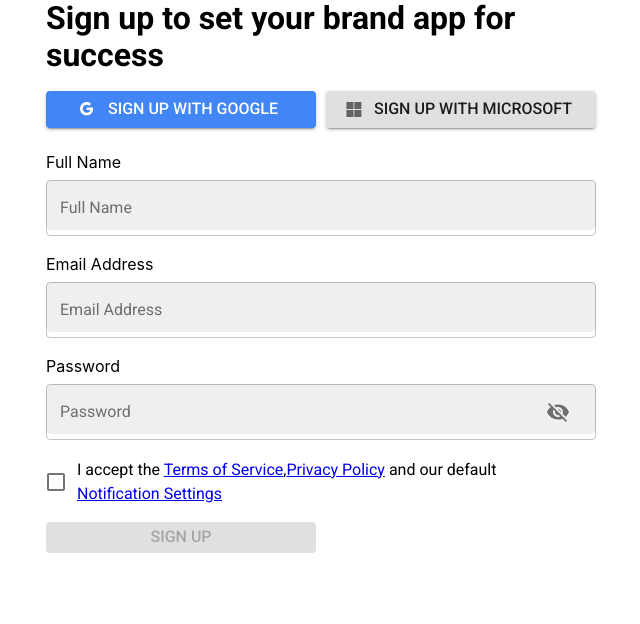
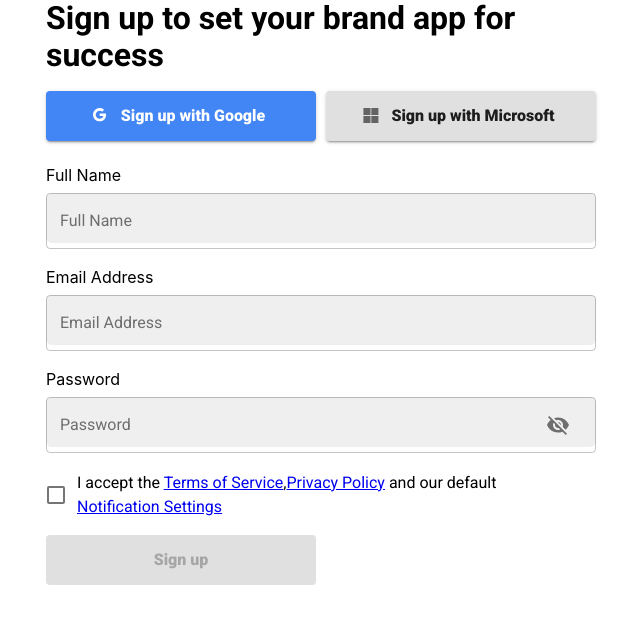
Before and after one commit to Ruslana-Logosha/Task-1, a React (Create React App) app: page /sign-up in a window 1280 px wide. Shown: the top 624 px of the page, without its empty margins (319-959 px from the left). Built offline with nearby package versions, Linux system fonts and the light colour scheme.

Commit message:
fixes buttons styles

```diff
--- a/src/components/SignUp/FormSignUpButton.js
+++ b/src/components/SignUp/FormSignUpButton.js
@@ -6,12 +6,14 @@ const useStyles = makeStyles(theme => ({
   containedSizeLarge: {
     marginTop: theme.spacing(2),
     width: '270px',
-    heigth: '50px',
+    height: '50px',
   },
   label: {
+    fontFamily: 'Roboto',
     fontSize: '16px',
-    fontWeith: '900',
+    fontWeight: '900',
     lineHeight: '1.17',
+    textTransform: 'none',
   },
 }));
 
--- a/src/components/SignUp/SignUpButtons.js
+++ b/src/components/SignUp/SignUpButtons.js
@@ -9,15 +9,17 @@ const useStyles = makeStyles(theme => ({
   containedSizeLarge: {
     marginBottom: theme.spacing(2),
     width: '270px',
-    heigth: '50px',
+    height: '50px',
     '& .MuiSvgIcon-root': {
       marginTop: '5px',
     },
   },
   label: {
+    fontFamily: 'Roboto',
     fontSize: '16px',
-    fontWeith: '900',
+    fontWeight: '900',
     lineHeight: '1.17',
+    textTransform: 'none',
   },
 }));
 
```
